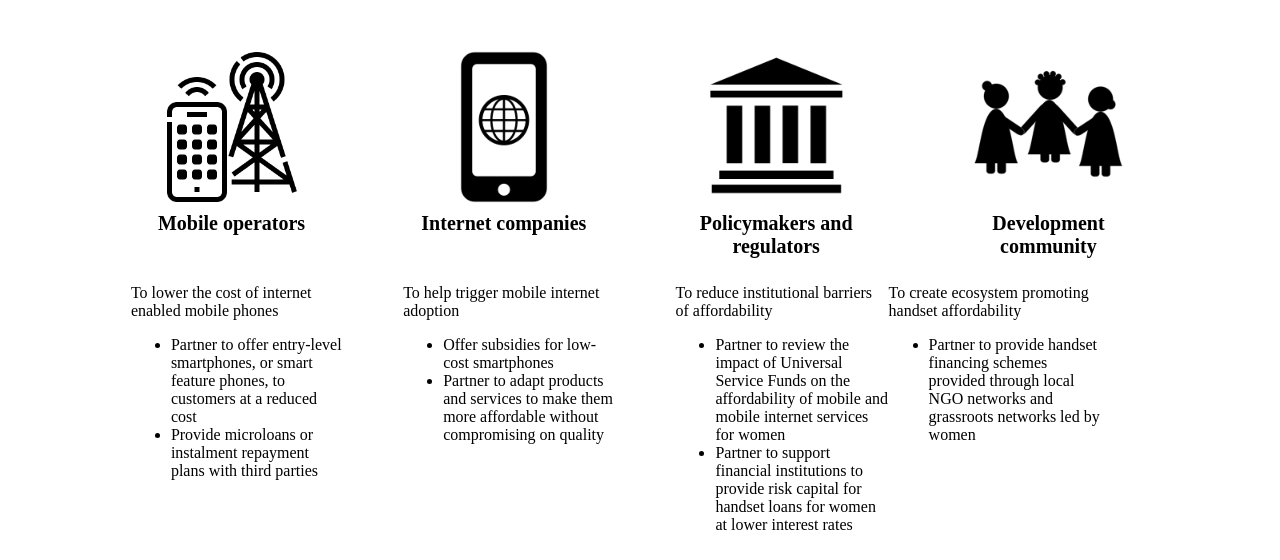
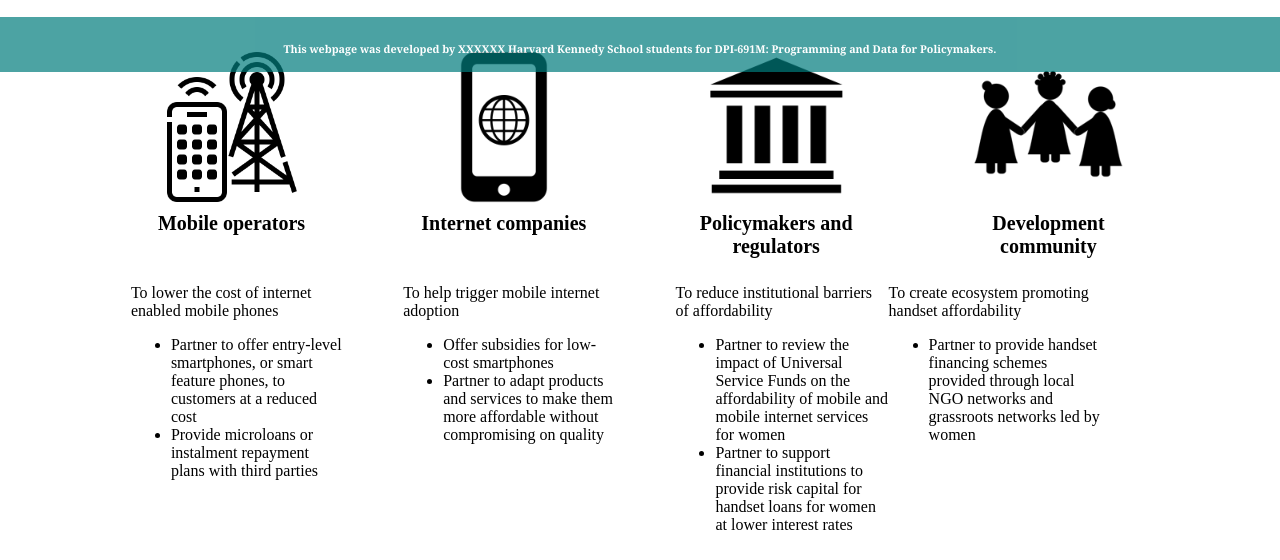
Before and after one commit to code4policy/code4policy-b1_internet_access, a plain HTML site: page recommendations.html in a window 1280 px wide. Shown: the part 438-998 px from the top of the page. Drawn offline with Linux system fonts and the light colour scheme.

Commit message:
broken footer bar

```diff
--- a/recommendations.html
+++ b/recommendations.html
@@ -91,8 +91,10 @@
 
 		</div>
 
-<!--          <div class="footerbar">
-        <h6>This webpage was developed by XXXXXX Harvard Kennedy School students for DPI-691M: Programming and Data for Policymakers.</h6> </div> -->
+		<div class="footerbar">
+			<h6>This webpage was developed by XXXXXX Harvard Kennedy School students for DPI-691M: Programming and Data for Policymakers.</h6>
+		</div>
+
 	</body>
 
 </html>
```
